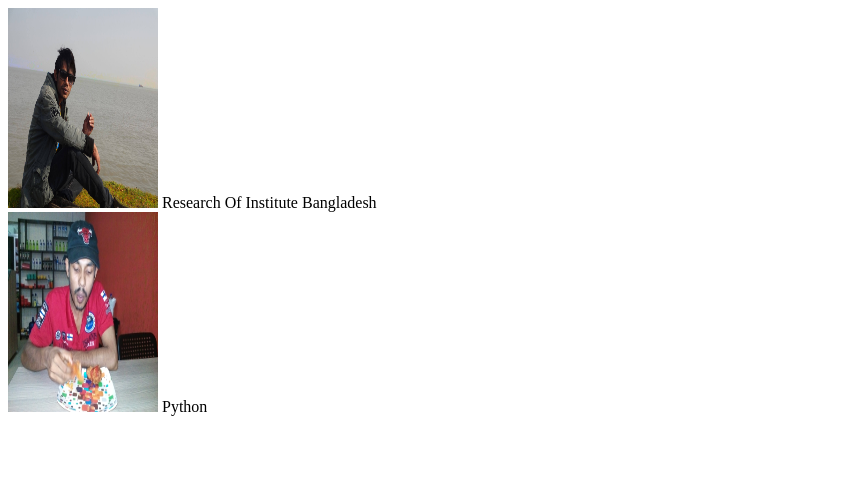
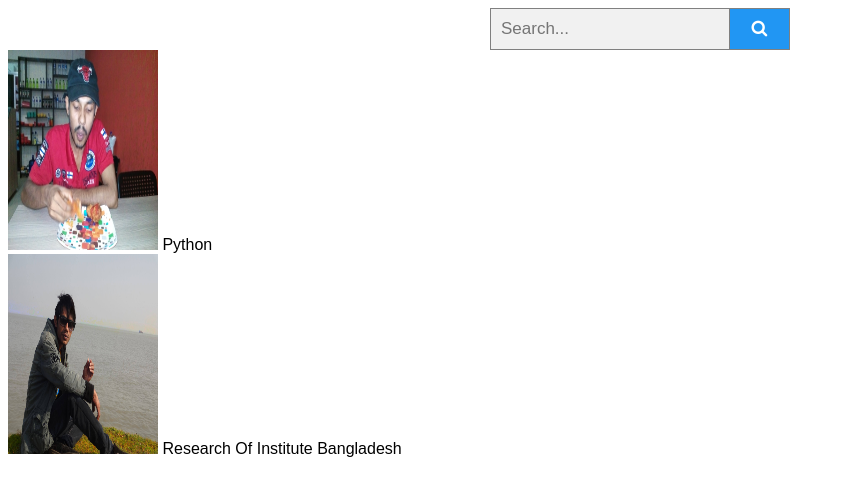
Before and after one commit to ProsenjitKumar/CleanBookLibrary, a Django app: page / in a window 1280 px wide. Shown: the top 496 px of the page, without its empty margins (0-845 px from the left). Run offline with Django 3.2, Linux system fonts and the light colour scheme; data comes from the database, SQL or seed files in the repository; both versions use the stored data as it was after the commit.

Commit message:
search added

```diff
--- a/library/views.py
+++ b/library/views.py
@@ -15,6 +15,14 @@ class BookList(ListView):
     paginate_by = 12
     ordering = ['-published']
 
+    def get_queryset(self):
+        query = self.request.GET.get('q')
+        if query:
+            object_list = self.model.objects.filter(title__icontains=query)
+        else:
+            object_list = self.model.objects.all()
+        return object_list
+
 
 class BookDetails(DetailView):
     model = Book
--- a/templates/books/book_lists.html
+++ b/templates/books/book_lists.html
@@ -3,8 +3,55 @@
 <head>
     <meta charset="UTF-8">
     <title>Home Book</title>
+    <meta name="viewport" content="width=device-width, initial-scale=1">
+    <link rel="stylesheet" href="https://cdnjs.cloudflare.com/ajax/libs/font-awesome/4.7.0/css/font-awesome.min.css">
+    <style>
+        body {
+          font-family: Arial;
+        }
+
+        * {
+          box-sizing: border-box;
+        }
+
+        form.example input[type=text] {
+          padding: 10px;
+          font-size: 17px;
+          border: 1px solid grey;
+          float: left;
+          width: 80%;
+          background: #f1f1f1;
+        }
+
+        form.example button {
+          float: left;
+          width: 20%;
+          padding: 10px;
+          background: #2196F3;
+          color: white;
+          font-size: 17px;
+          border: 1px solid grey;
+          border-left: none;
+          cursor: pointer;
+        }
+
+        form.example button:hover {
+          background: #0b7dda;
+        }
+
+        form.example::after {
+          content: "";
+          clear: both;
+          display: table;
+        }
+     </style>
 </head>
 <body>
+
+<form class="example" action="" style="margin:auto;max-width:300px">
+  <input type="text" name='q' placeholder="Search...">
+  <button type="submit" value='{{ request.GET.q }}'><i class="fa fa-search"></i></button>
+</form>
 
     {% for object in object_list %}
 
```
Also changed, not shown: db.sqlite3, photo/book_photos/17359290_1779189492408509_3666930416336036757_o.jpg (added). Lines whose indentation alone changed are shown as unchanged.
